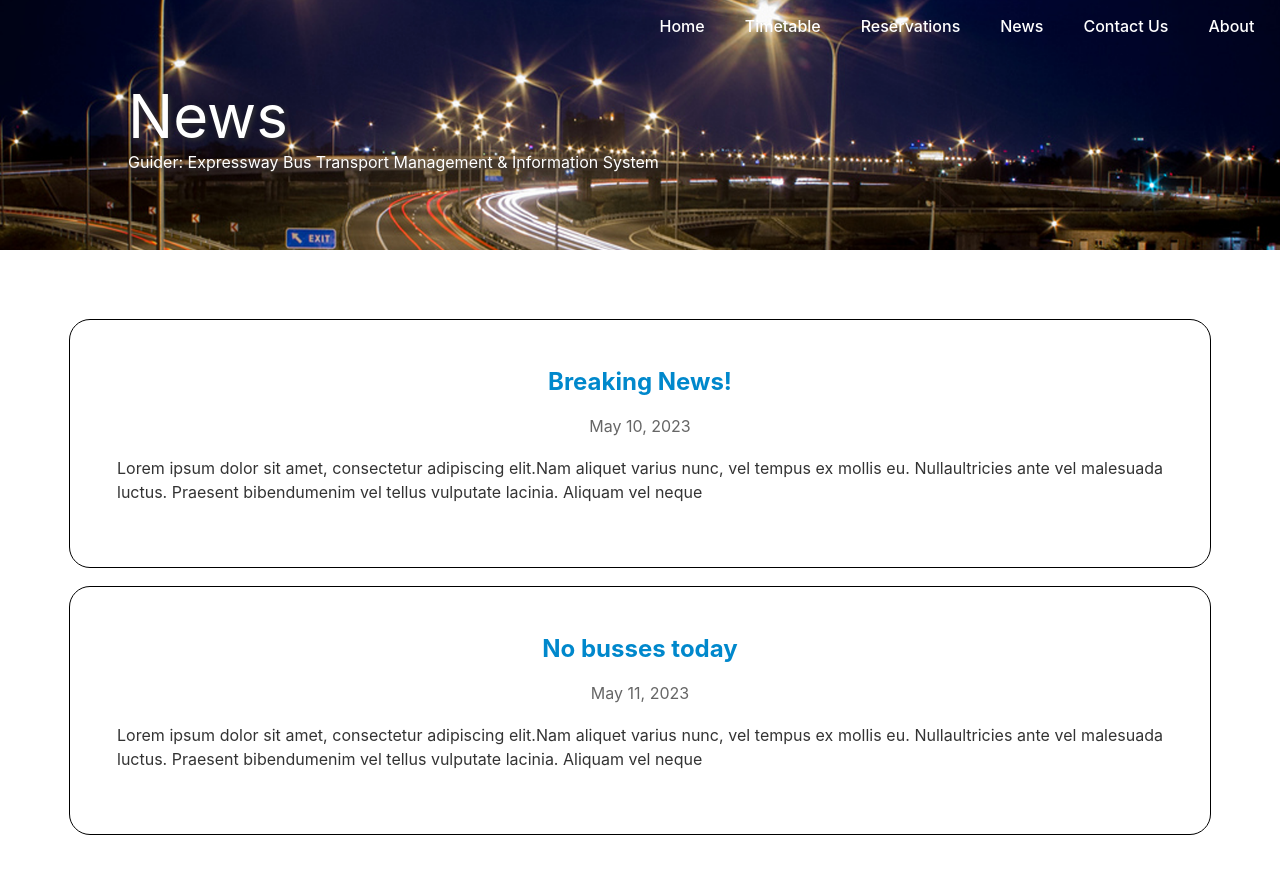
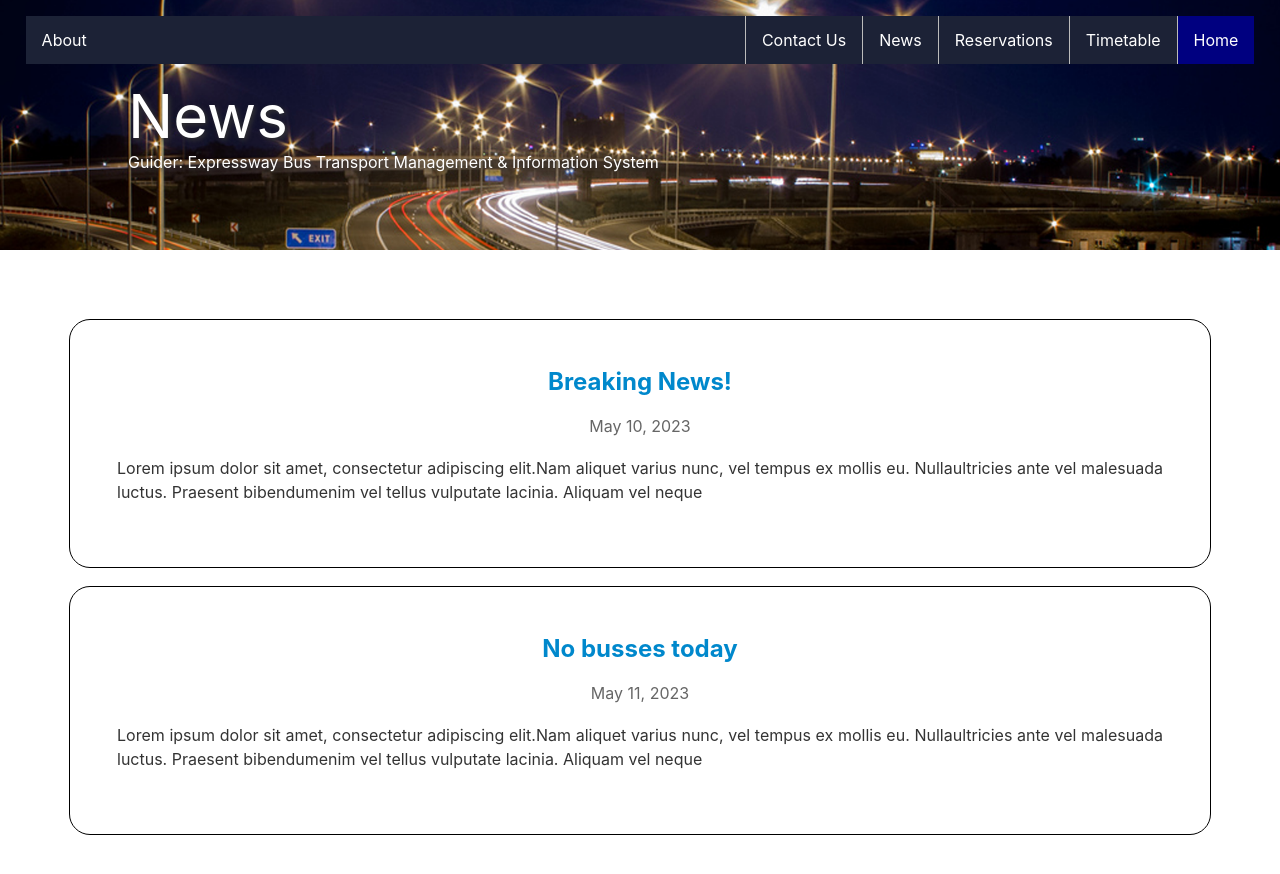
Before and after one commit to Guider-Bus-Reservation-System/Frontend, a React (Create React App) app: page /news in a window 1280 px wide. Shown: the top 874 px of the page. Built offline with nearby package versions, Linux system fonts and the light colour scheme.

Commit message:
change navbar

```diff
--- a/src/components/common/navbar.jsx
+++ b/src/components/common/navbar.jsx
@@ -9,7 +9,9 @@ const Navbar = () => {
 			<div className="navbar">
 				<div className="navbar-links">
 					<div className="navbar-links-item">
-						<Link to="/">Home</Link>
+						<Link to="/" className="active">
+							Home
+						</Link>
 					</div>
 					<div className="navbar-links-item">
 						<Link to="/timetable">Timetable</Link>
@@ -23,7 +25,10 @@ const Navbar = () => {
 					<div className="navbar-links-item">
 						<Link to="/contact">Contact Us</Link>
 					</div>
-					<div className="navbar-links-item">
+					<div
+						className="navbar-links-item"
+						style={{ float: "left" }}
+					>
 						<Link to="/about">About</Link>
 					</div>
 				</div>
--- a/src/components/common/styles/navbar.css
+++ b/src/components/common/styles/navbar.css
@@ -1,6 +1,8 @@
-.navbar {
-	background: transparent;
+/*.navbar {
+	background: #1c2236;
 	color: white;
+	height: 60px;
+	width: 100%;
 }
 
 .navbar-links {
@@ -17,3 +19,41 @@
 	color: white;
 	text-decoration: none;
 }
+
+.navbar-links-item :hover {
+	color: blue;
+}
+*/
+
+.navbar-links {
+	background: #1c2236;
+	list-style-type: none;
+	margin: 0;
+	padding: 0;
+	overflow: hidden;
+}
+
+.navbar-links-item {
+	float: right;
+	border-left: 1px solid #bbb;
+}
+
+.navbar-links-item:last-child {
+	border-left: none;
+}
+
+.navbar-links-item a {
+	display: block;
+	color: white;
+	text-align: center;
+	padding: 14px 16px;
+	text-decoration: none;
+}
+
+.navbar-links-item a:hover:not(.active) {
+	background-color: #111;
+}
+
+.active {
+	background-color: #000080;
+}
--- a/src/pages/styles/about.css
+++ b/src/pages/styles/about.css
@@ -12,6 +12,7 @@
 .about-header-navbar {
 	position: absolute;
 	right: 2%;
+	left: 2%;
 	top: 2%;
 }
 
--- a/src/pages/styles/contact.css
+++ b/src/pages/styles/contact.css
@@ -11,6 +11,7 @@
 .contact-header-navbar {
 	position: absolute;
 	right: 2%;
+	left: 2%;
 	top: 2%;
 }
 
--- a/src/pages/styles/index.css
+++ b/src/pages/styles/index.css
@@ -11,6 +11,7 @@
 .home-header-navbar {
 	position: absolute;
 	right: 2%;
+	left: 2%;
 	top: 2%;
 }
 
--- a/src/pages/styles/news.css
+++ b/src/pages/styles/news.css
@@ -11,6 +11,7 @@
 .news-header-navbar {
 	position: absolute;
 	right: 2%;
+	left: 2%;
 	top: 2%;
 }
 
--- a/src/pages/styles/reservations.css
+++ b/src/pages/styles/reservations.css
@@ -11,6 +11,7 @@
 .reservations-header-navbar {
 	position: absolute;
 	right: 2%;
+	left: 2%;
 	top: 2%;
 }
 
--- a/src/pages/styles/timetable.css
+++ b/src/pages/styles/timetable.css
@@ -11,6 +11,7 @@
 .timetable-header-navbar {
 	position: absolute;
 	right: 2%;
+	left: 2%;
 	top: 2%;
 }
 
```
